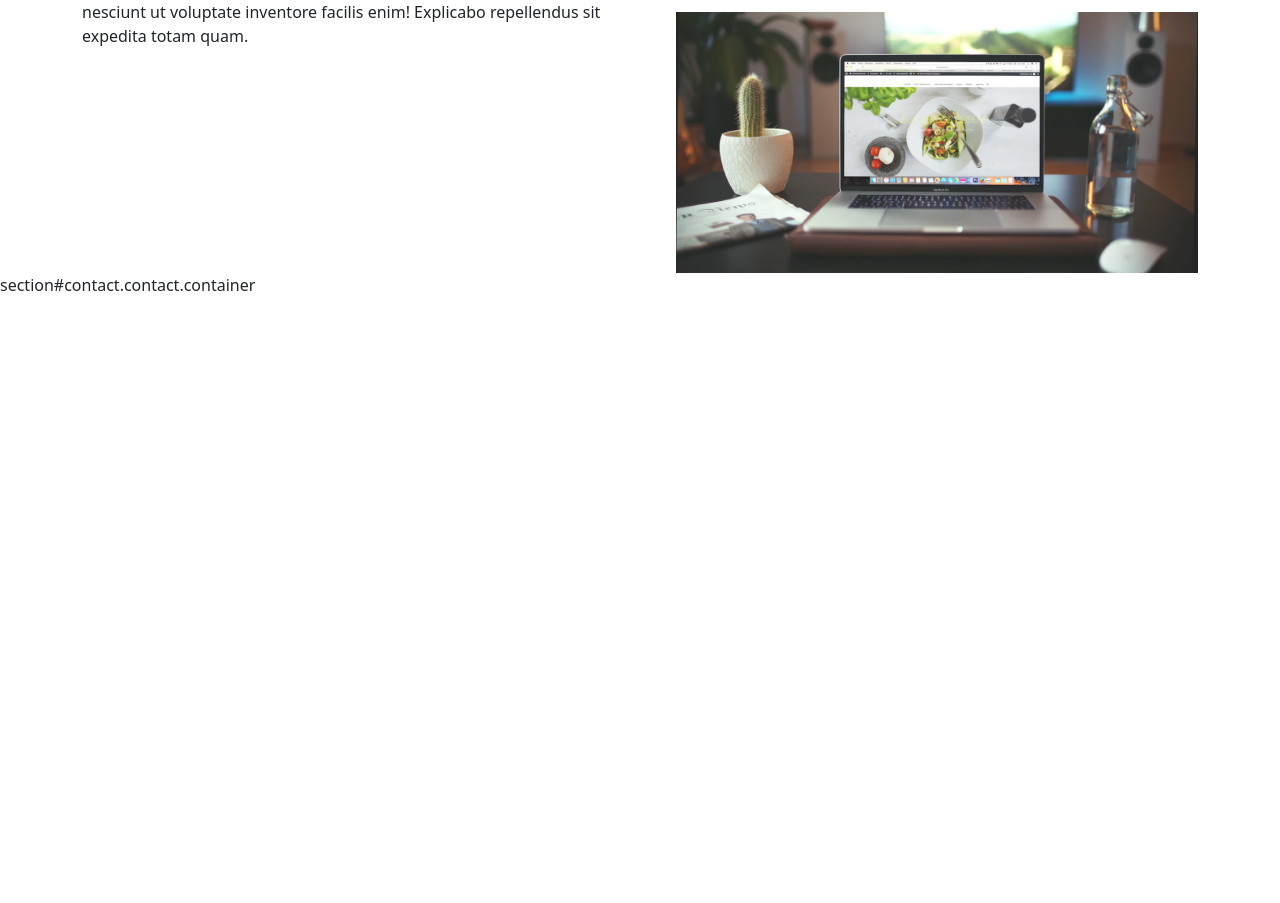
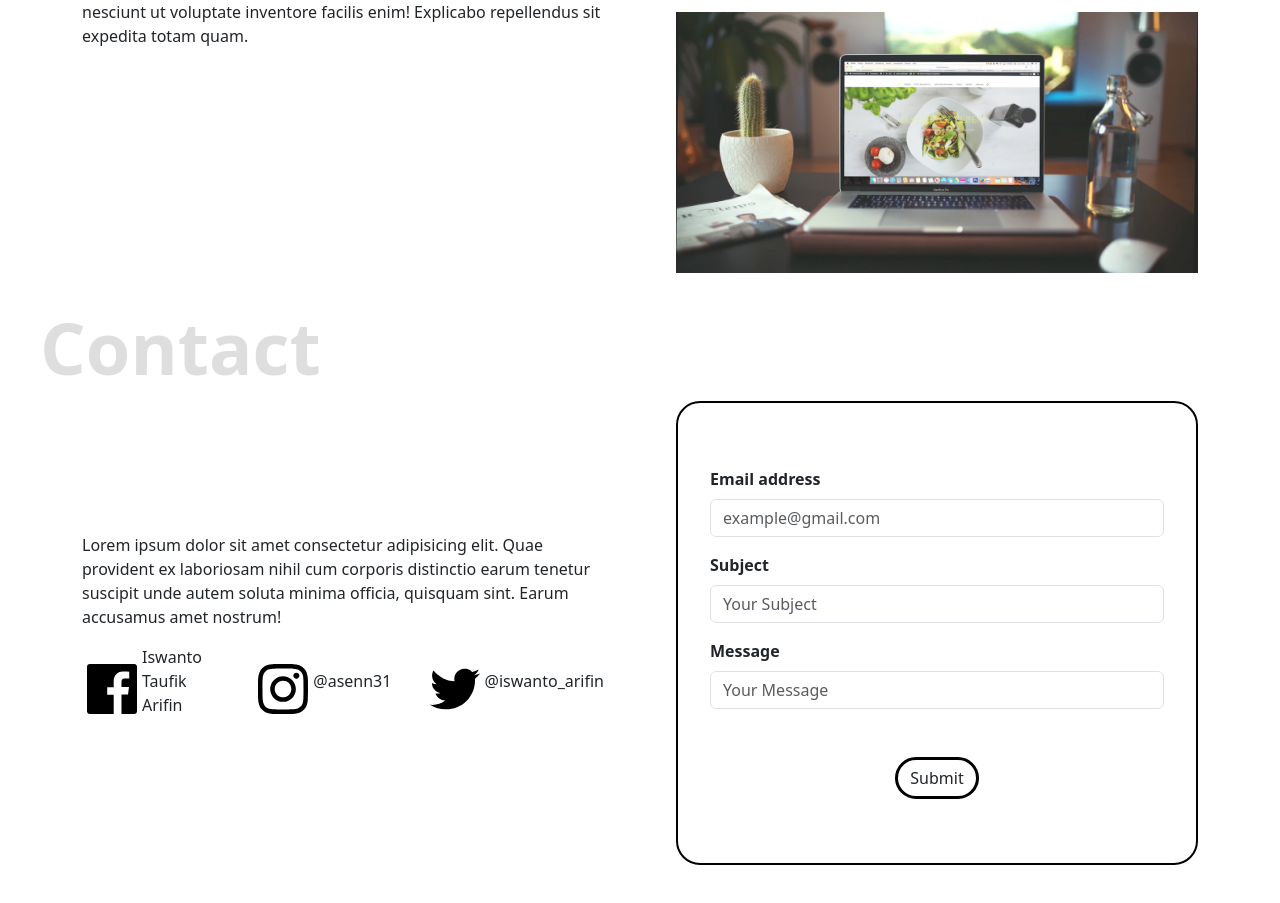
Before and after one commit to asenn31/Portofolio, a plain HTML site: page index.html in a window 1280 px wide. Shown: the part 1610-2513 px from the top of the page. Before the commit the page ends 1907 px from the top, so only its background shows below. Drawn offline with nearby package versions, Linux system fonts and the light colour scheme.

Commit message:
add contact

```diff
--- a/index.html
+++ b/index.html
@@ -103,7 +103,46 @@
             </div>
         </div>
     </section>
-    section#contact.contact.container
+    <section id="contact" class="contact container">
+        <div class="row d-flex align-items-center gap-5">
+            <div class="col">
+                <p>Lorem ipsum dolor sit amet consectetur adipisicing elit. Quae provident ex laboriosam nihil cum corporis distinctio earum tenetur suscipit unde autem soluta minima officia, quisquam sint. Earum accusamus amet nostrum!</p>
+                <div class="row">
+                    <div class="col d-flex align-items-center">
+                        <img src="images/Facebook.svg" alt="Facebook">
+                        <p>Iswanto Taufik Arifin</p>
+                    </div>
+                    <div class="col d-flex align-items-center">
+                        <img src="images/Instagram.svg" alt="Instagram">
+                        <p>@asenn31</p>
+                    </div>
+                    <div class="col d-flex align-items-center">
+                        <img src="images/Twitter.svg" alt="Twitter">
+                        <p>@iswanto_arifin</p>
+                    </div>
+                </div>
+            </div>
+            <div class="col">
+                <form class="contact-form" onsubmit="onFormSubmit(event)">
+                    <div class="mb-3">
+                        <label for="inp_email" class="form-label">Email address</label>
+                        <input type="email" class="form-control" id="inp_email" placeholder="example@gmail.com" aria-describedby="emailHelp">
+                    </div>
+                    <div class="mb-3">
+                        <label for="inp_subject" class="form-label">Subject</label>
+                        <input type="text" class="form-control" id="inp_subject" placeholder="Your Subject" aria-describedby="emailHelp">
+                    </div>
+                    <div class="mb-3">
+                        <label for="inp_message" class="form-label">Message</label>
+                        <input type="text" class="form-control" id="inp_message" placeholder="Your Message" aria-describedby="emailHelp">
+                    </div>
+                    <div class="d-flex justify-content-center mt-5">
+                        <button type="submit" class="btn button">Submit</button>
+                    </div>
+                </form>
+            </div>
+        </div>
+    </section>
     <script src="https://cdn.jsdelivr.net/npm/@popperjs/core@2.11.6/dist/umd/popper.min.js" integrity="sha384-oBqDVmMz9ATKxIep9tiCxS/Z9fNfEXiDAYTujMAeBAsjFuCZSmKbSSUnQlmh/jp3" crossorigin="anonymous"></script>
     <script src="https://cdn.jsdelivr.net/npm/bootstrap@5.3.0-alpha1/dist/js/bootstrap.min.js" integrity="sha384-mQ93GR66B00ZXjt0YO5KlohRA5SY2XofN4zfuZxLkoj1gXtW8ANNCe9d5Y3eG5eD" crossorigin="anonymous"></script>
     <script src="https://code.jquery.com/jquery-3.6.3.min.js" integrity="sha256-pvPw+upLPUjgMXY0G+8O0xUf+/Im1MZjXxxgOcBQBXU=" crossorigin="anonymous"></script>
--- a/main.js
+++ b/main.js
@@ -12,3 +12,23 @@ function toggleDetail(e) {
 
     $(detail).slideToggle()
 }
+
+function onFormSubmit(e) {
+    e.preventDefault()
+    const email = $("#inp_email")
+    const subject = $("#inp_subject")
+    const message = $("#inp_message")
+
+    if(!$(email).val()) {
+        alert("Email is requierd")
+    } else if (!$(subject).val()){
+        alert("Subject is required")
+    } else if (!$(message).val()) {
+        alert("Message is required")
+    } else {
+        alert("Form Submitted")
+        $(email).val("")
+        $(subject).val("")
+        $(message).val("")
+    }
+}
--- a/style.css
+++ b/style.css
@@ -124,6 +124,24 @@ section::before{
     content: "Software Project";
 }
 
+.contact::before {
+    content: "Contact";
+}
+
+.contact {
+   padding-bottom: 128px;
+}
+
+.contact-form {
+    border: 2px solid black;
+    border-radius: 24px;
+    padding: 64px 32px;
+}
+
+.form-label {
+    font-weight: 700;
+}
+
 @keyframes upDown {
     0% {
         transform: translateY(0);
```
